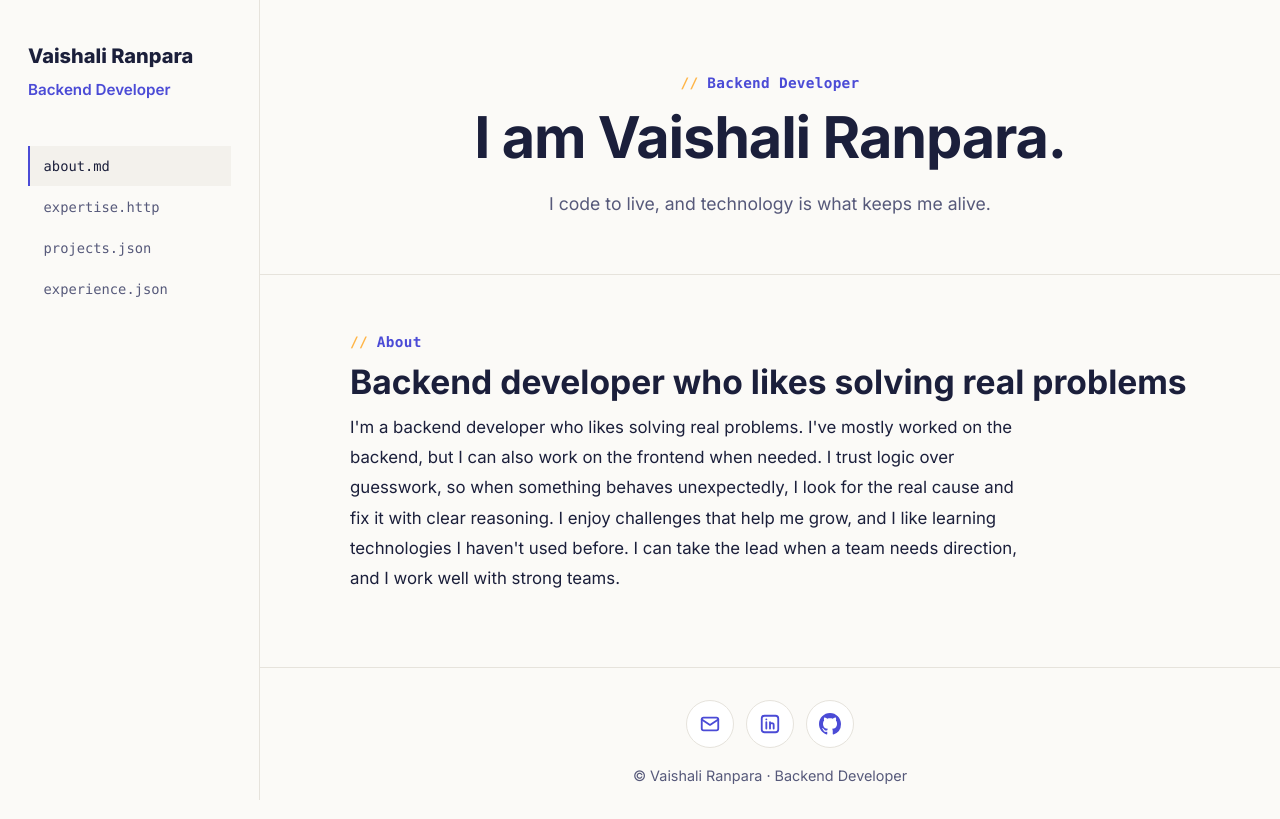
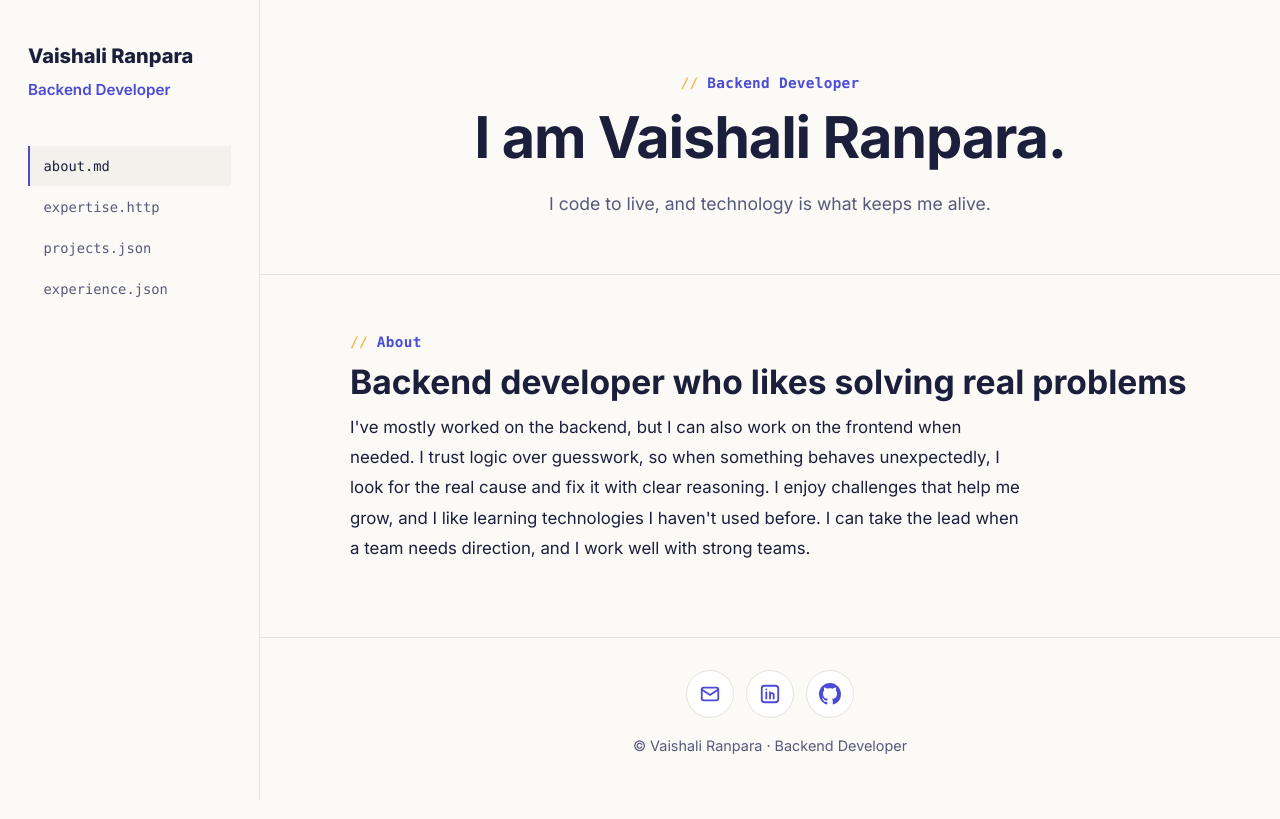
Before and after one commit to VGN96/VGN96.github.io, a plain HTML site: page index.html in a window 1280 px wide. Drawn offline with Linux system fonts and the light colour scheme.

Commit message:
Refactor content in index.html for clarity

```diff
--- a/index.html
+++ b/index.html
@@ -195,7 +195,7 @@
       <p class="label">About</p>
       <h2 class="title">Backend developer who likes solving real problems</h2>
       <div class="prose">
-        <p>I&#39;m a backend developer who likes solving real problems. I&#39;ve mostly worked on the backend, but I can also work on the frontend when needed. I trust logic over guesswork, so when something behaves unexpectedly, I look for the real cause and fix it with clear reasoning. I enjoy challenges that help me grow, and I like learning technologies I haven&#39;t used before. I can take the lead when a team needs direction, and I work well with strong teams.</p>
+        <p>I&#39;ve mostly worked on the backend, but I can also work on the frontend when needed. I trust logic over guesswork, so when something behaves unexpectedly, I look for the real cause and fix it with clear reasoning. I enjoy challenges that help me grow, and I like learning technologies I haven&#39;t used before. I can take the lead when a team needs direction, and I work well with strong teams.</p>
       </div>
     </div>
   </section>
@@ -274,7 +274,7 @@
 (function () {
   var skills = {
     backend: ["C#", "ASP.NET Core", "ASP.NET MVC", "Web API", "RESTful API Design", "Web Services", "Entity Framework Core", "Dapper", "Clean Architecture", "Microservices", "OOP", "Design Patterns (Repository, Factory, Strategy, Unit of Work)", "SOLID"],
-    data: ["SQL Server", "T-SQL", "Query Tuning", "Normalization", "Relational Database Design"],
+    data: ["SQL Server", "Query Tuning", "Normalization", "Relational Database Design"],
     cloud: ["Azure DevOps", "CI/CD", "Redis", "Git"],
     security: ["JWT", "Role-Based Authorization", "Microsoft Authentication", "HTTPS", "Secure Coding"],
     frontend: ["Angular", "AngularJS", "JavaScript", "HTML5", "CSS3"],
```
